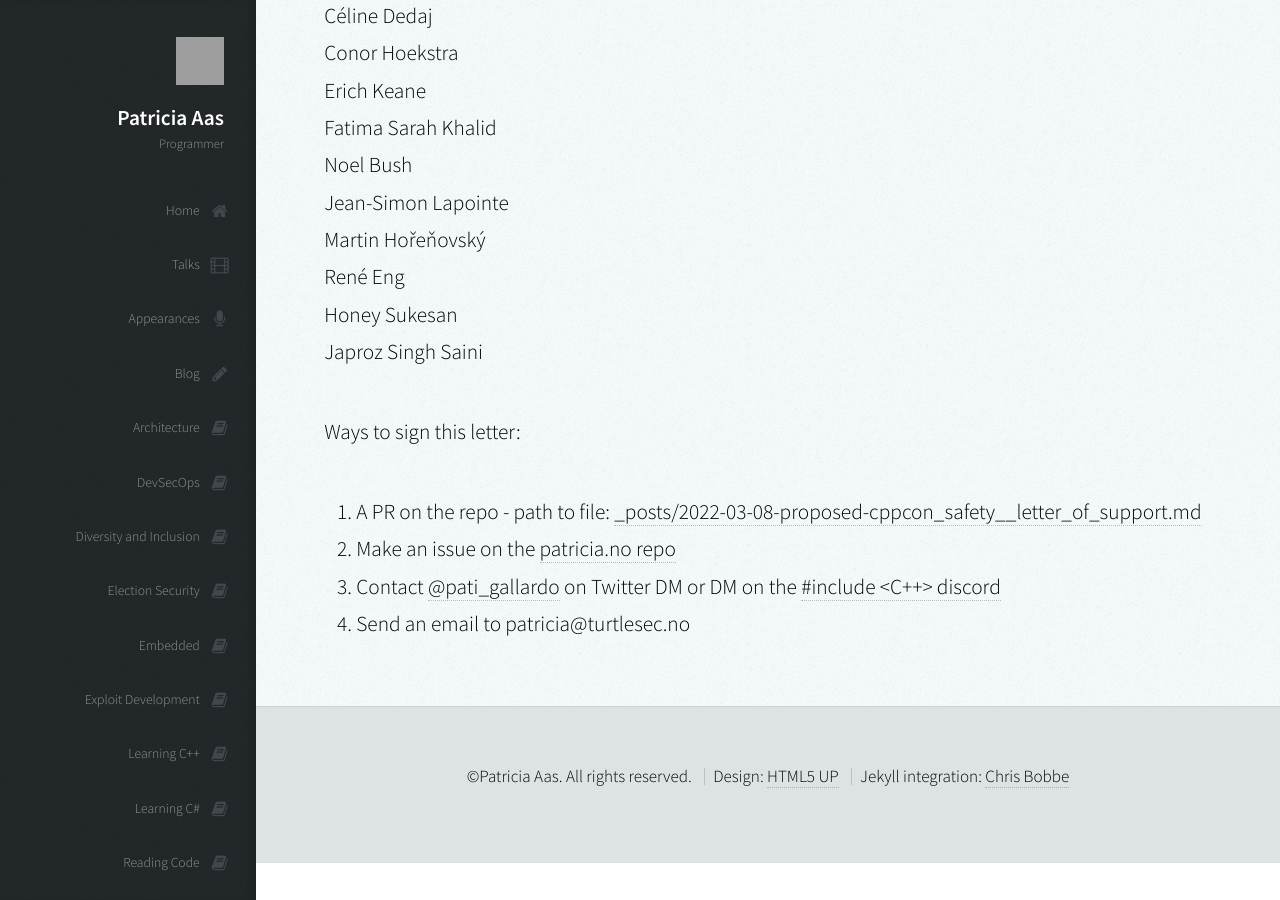
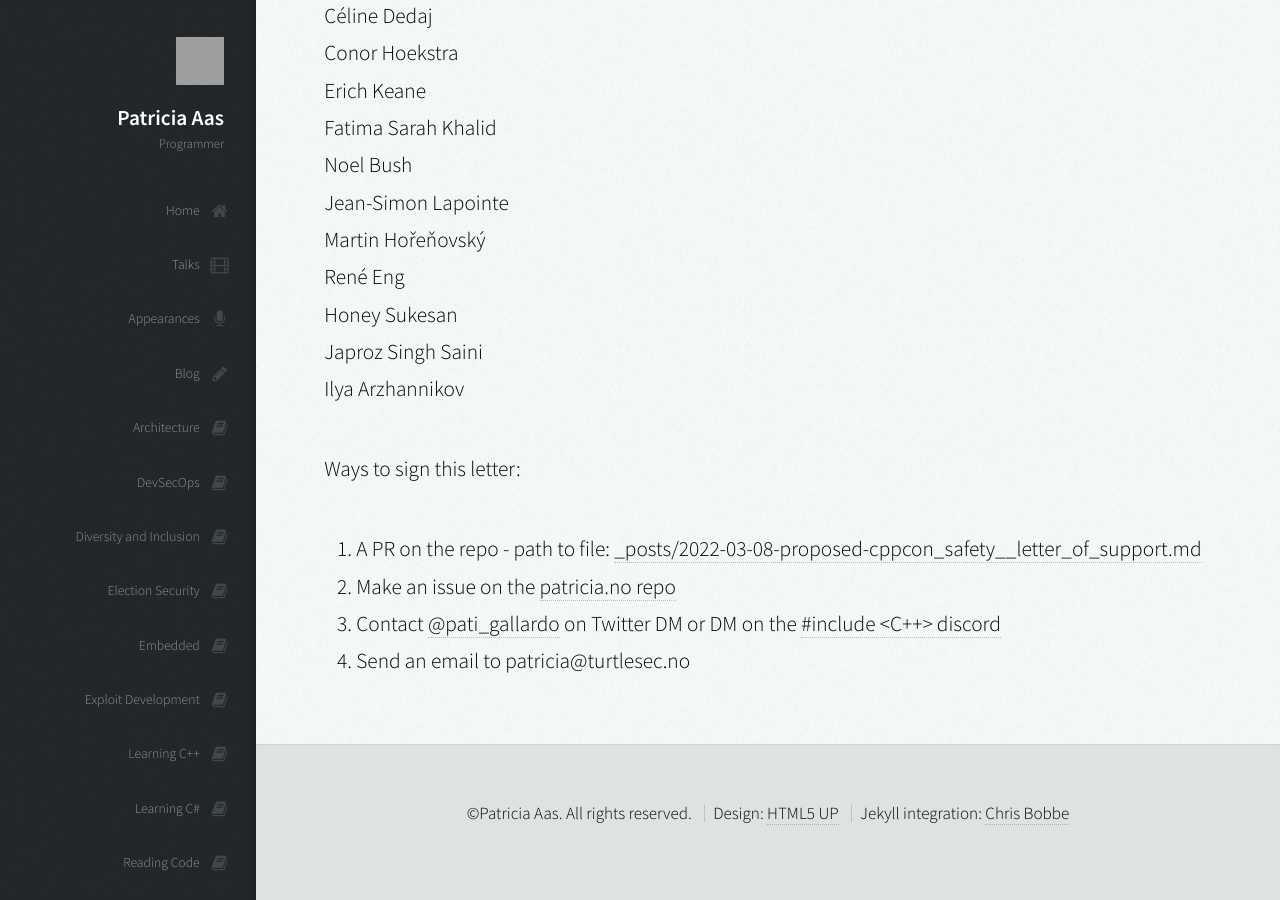
Before and after one commit to patricia-gallardo/patricia-gallardo.github.io, a Jekyll site: the page built from _posts/2022-03-08-proposed-cppcon_safety__letter_of_support.md, in a window 1280 px wide and 900 px high, scrolled down 4141 px. Built offline with Jekyll 4.4.1, drawn with Linux system fonts in a browser that asks for light colours; nearby versions of some CDN libraries; grey boxes are pictures that could not be loaded.

Commit message:
Update 2022-03-08-proposed-cppcon_safety__letter_of_support.md

```diff
--- a/_posts/2022-03-08-proposed-cppcon_safety__letter_of_support.md
+++ b/_posts/2022-03-08-proposed-cppcon_safety__letter_of_support.md
@@ -119,6 +119,7 @@ Martin Hořeňovský <br>
 René Eng <br>
 Honey Sukesan <br>
 Japroz Singh Saini <br>
+Ilya Arzhannikov <br>
 
 
 Ways to sign this letter:
```
